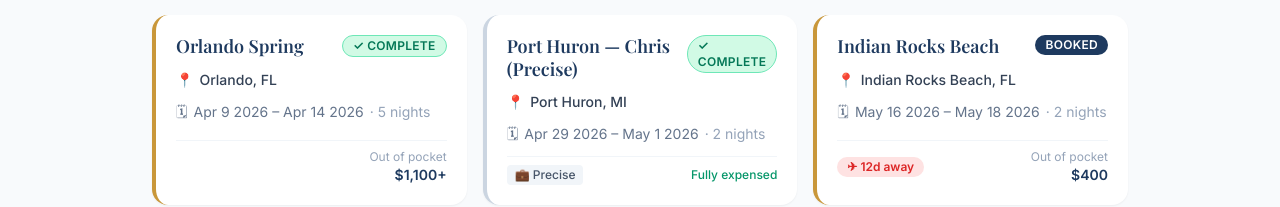
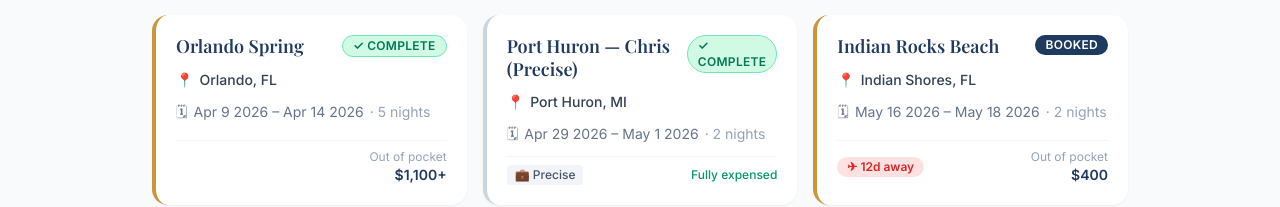
Before and after one commit to GGardner49/travel-planner, a React (Vite) app: page / in a window 1280 px wide. Shown: the part 419-626 px from the top of the page. Built offline with nearby package versions, Linux system fonts and the light colour scheme.

Commit message:
Update trips.js

```diff
--- a/src/data/trips.js
+++ b/src/data/trips.js
@@ -28,26 +28,26 @@ export const trips = [
     id: "2", year: 2026,
     tripName: "Indian Rocks Beach", tripType: "Personal",
     startDate: "May 16 2026", endDate: "May 18 2026", nights: "2",
-    destination: "Indian Rocks Beach, FL",
-    accommodationName: "AirBnb", accommodationAddress: "2602 Bay Blvd, Indian Rocks Beach, FL",
+    destination: "Indian Shores, FL",
+    accommodationName: "AirBnb", accommodationAddress: "19727 Gulf Blvd, Indian Shores, FL 33785",
     accommodationType: "AirBnb",
     accomCost: "$400", flights: "$0 (business)", groundTransport: "$0",
     foodActivEst: "TBD", totalEst: "$400", expensed: "$0",
     outOfPocket: "$400", status: "BOOKED",
     flightDetails: "TYS→ATL→TPA, May 16 — depart 8:35am, arrive 12:40pm (DL5279 + DL1099, Delta Comfort). Flights paid by business.",
     activities: [
-      { type: "beach", name: "Gulf Beach Access", desc: "0.3 mi walk (~5 min) — calm, shallow Gulf water" },
-      { type: "park", name: "Kolb Park", desc: "~4 min drive — bay side park, picnic tables + restrooms" },
-      { type: "restaurant", name: "Crabby Bill's", desc: "~7 min drive — casual seafood + live music, Gulf Blvd" },
-      { type: "restaurant", name: "Guppy's on the Beach", desc: "~4 min drive — waterfront seafood, great sunset views" },
-      { type: "restaurant", name: "Keegan's Seafood Grille", desc: "~4 min drive — local neighborhood fave" },
+      { type: "beach", name: "Gulf Beach Access", desc: "Steps from Airbnb — direct Gulf access, calm shallow water" },
+      { type: "restaurant", name: "PJ's Oyster Bar", desc: "~3 min drive — casual raw bar right on the water, no reservation needed" },
+      { type: "restaurant", name: "Salt Rock Grill", desc: "~3 min drive — upscale-casual waterfront seafood + steaks, great sunsets" },
+      { type: "restaurant", name: "Guppy's on the Beach", desc: "~5 min drive north — waterfront seafood, sunset views" },
+      { type: "restaurant", name: "Crabby Bill's", desc: "~8 min drive north — casual seafood + live music, Gulf Blvd institution" },
       { type: "restaurant", name: "Flanagan's Irish Pub", desc: "~15 min drive, Dunedin — live music, Irish stew + bangers" },
       { type: "restaurant", name: "German Knodle", desc: "~25 min drive, St. Pete — authentic German sausages + homemade specialties" },
+      { type: "brewery", name: "Clearwater Brewing", desc: "~20 min drive — outdoor seating, food truck on-site" },
       { type: "brewery", name: "3 Daughters Brewing", desc: "~26 min drive, St. Pete — family friendly taproom" },
-      { type: "brewery", name: "Clearwater Brewing", desc: "~20 min drive — outdoor seating, food truck on-site" },
       { type: "activity", name: "Clearwater Marine Aquarium", desc: "~20 min drive — free under 3, dolphins + sea turtles" },
     ],
-    notes: "Personal leg of May trip. Airbnb at 2602 Bay Blvd (bay side).",
+    notes: "Personal leg of May trip. Replacement Airbnb at 19727 Gulf Blvd, Indian Shores (gulf side — direct beach access).",
   },
   {
     id: "3", year: 2026,
```
